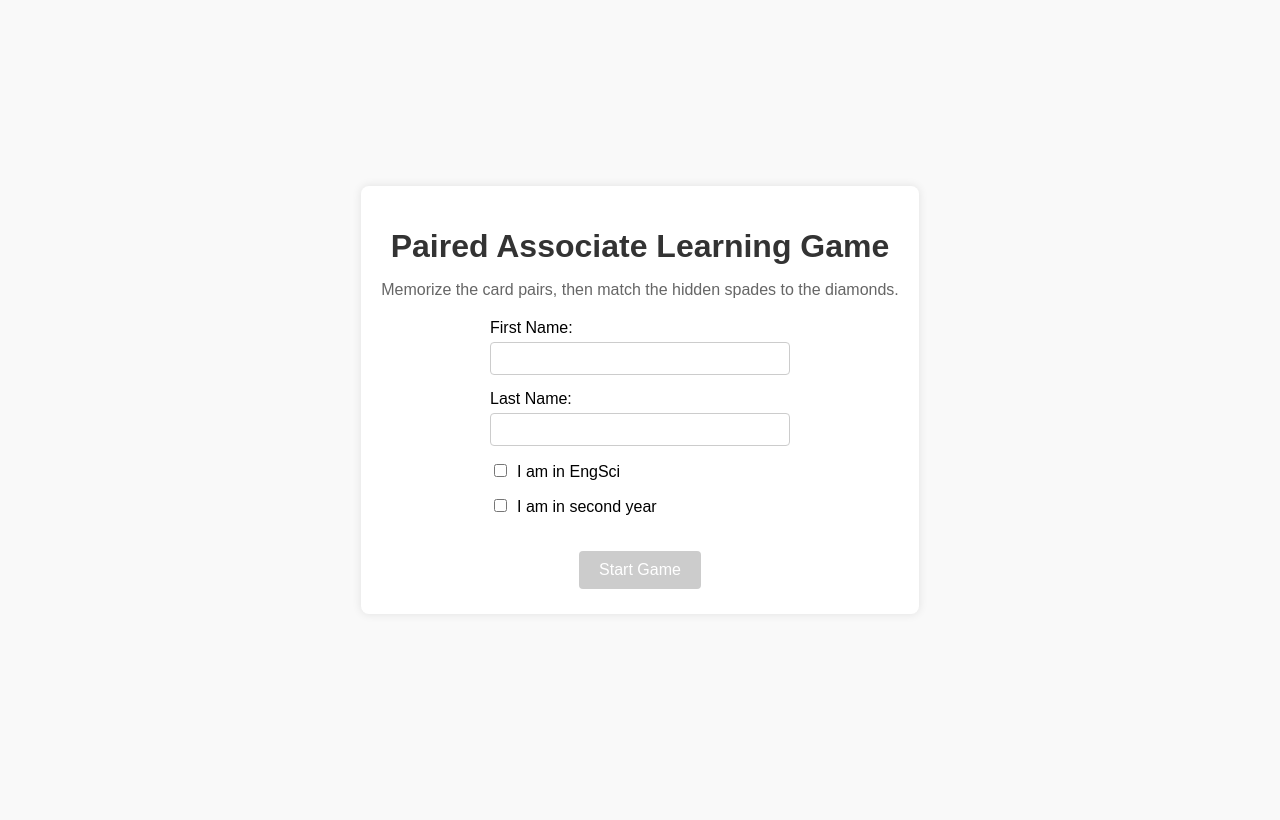
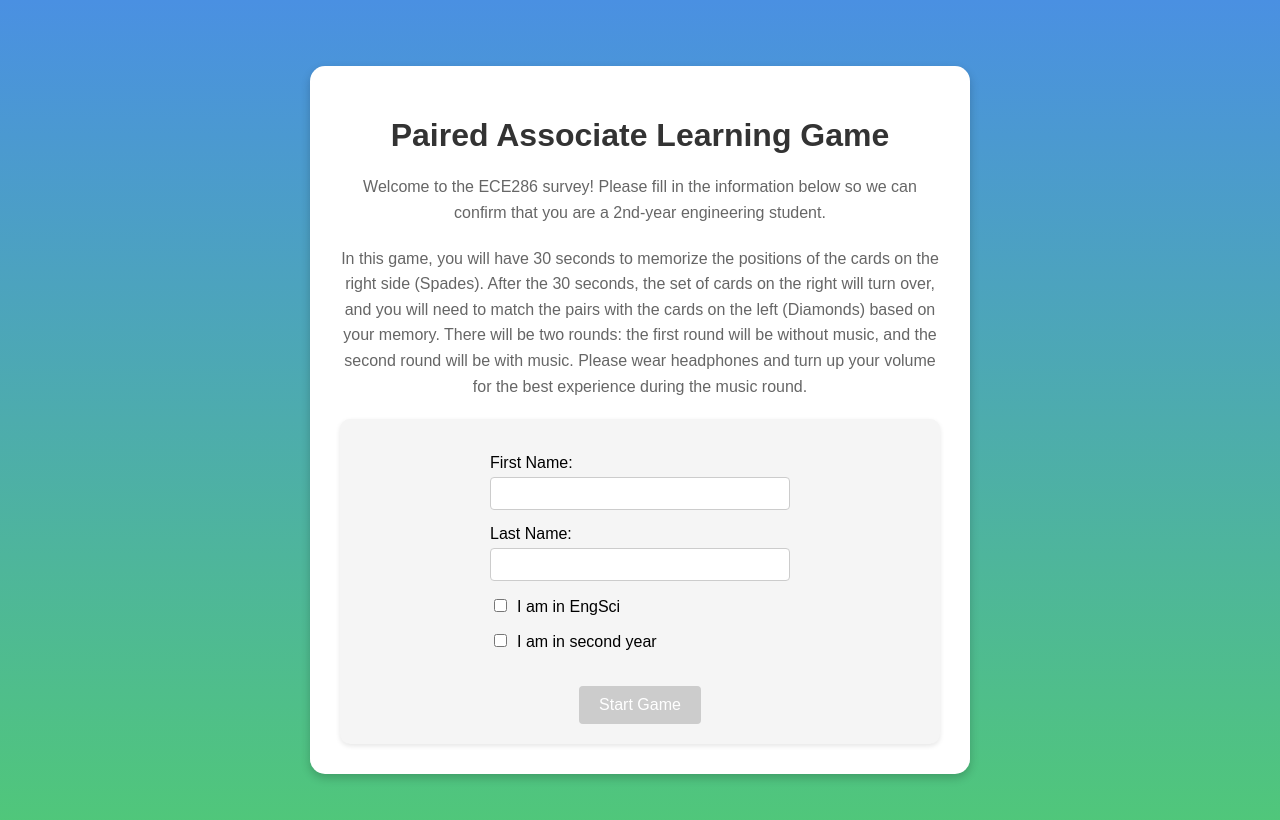
Before and after one commit to HariOmChadha/MemoryPairing, a React (Create React App) app: page / in a window 1280 px wide. Shown: the top 820 px of the page. Built offline with nearby package versions, Linux system fonts and the light colour scheme.

Commit message:
most of the website is done now. Just need to add in the submission code

```diff
--- a/package.json
+++ b/package.json
@@ -7,6 +7,7 @@
     "@testing-library/jest-dom": "^6.6.3",
     "@testing-library/react": "^16.2.0",
     "@testing-library/user-event": "^13.5.0",
+    "googleapis": "^148.0.0",
     "react": "^19.0.0",
     "react-dom": "^19.0.0",
     "react-scripts": "5.0.1",
--- a/src/App.css
+++ b/src/components/App.css
@@ -4,30 +4,38 @@
   flex-direction: column;
   align-items: center;
   justify-content: center;
-  background-color: #f9f9f9;
+  background: linear-gradient(to bottom, #4a90e2, #50c878); /* Blue to green gradient */
 }
 
 .results {
   max-width: 600px;
+  width: 100%;
   margin: 20px auto;
-  padding: 20px;
+  padding: 30px;
   background: white;
-  border-radius: 8px;
-  box-shadow: 0 0 10px rgba(0, 0, 0, 0.1);
+  border-radius: 15px;
+  box-shadow: 0 4px 10px rgba(0, 0, 0, 0.2);
   text-align: center;
 }
 
 .results h2 {
+  color: #50c878; /* Green text */
+  margin-bottom: 10px;
+}
+
+.results h3 {
   color: #333;
+  margin-bottom: 20px;
 }
 
 .results p {
   font-size: 16px;
   margin: 10px 0;
+  color: #666;
 }
 
 .game-container {
   margin-top: 20px;
-  max-width: 800px;
+  max-width: 1200px; /* Match Game.css */
   width: 100%;
 }
--- a/src/App.jsx
+++ b/src/components/App.jsx
@@ -1,10 +1,10 @@
 import React, { useState } from 'react';
-import MainPage from './components/MainPage';
-import Game from './components/Game';
+import MainPage from './MainPage';
+import Game from './Game';
 import './App.css';
 
 const App = () => {
-  const [page, setPage] = useState('main'); // 'main', 'gameNoMusic', 'gameWithMusic', 'results'
+  const [page, setPage] = useState('main');
   const [userData, setUserData] = useState({
     firstName: '',
     lastName: '',
@@ -15,6 +15,7 @@ const App = () => {
     noMusic: { time: null, score: null },
     withMusic: { time: null, score: null },
   });
+  const [showNextButton, setShowNextButton] = useState(false); // New state for Next button
 
   const handleStartGame = (data) => {
     setUserData(data);
@@ -27,19 +28,26 @@ const App = () => {
         ...prev,
         noMusic: { time, score },
       }));
-      setPage('gameWithMusic');
+      setShowNextButton(true); // Show the Next button instead of transitioning
     } else if (page === 'gameWithMusic') {
-      setResults((prev) => ({
-        ...prev,
+      const updatedResults = {
+        ...results,
         withMusic: { time, score },
-      }));
+      };
+      setResults(updatedResults);
       setPage('results');
     }
   };
 
+  const handleNext = () => {
+    setShowNextButton(false); // Hide the Next button
+    setPage('gameWithMusic'); // Transition to Round 2
+  };
+
   const resultsPage = () => (
     <div className="results">
-      <h2>Game Results for {userData.firstName} {userData.lastName}</h2>
+      <h2>Thanks a lot!</h2>
+      <h3>Game Results for {userData.firstName} {userData.lastName}</h3>
       <p>No Music - Time: {results.noMusic.time?.toFixed(2)} seconds, Accuracy: {results.noMusic.score}/12</p>
       <p>With Music - Time: {results.withMusic.time?.toFixed(2)} seconds, Accuracy: {results.withMusic.score}/12</p>
     </div>
@@ -50,16 +58,31 @@ const App = () => {
       {page === 'main' && <MainPage onStartGame={handleStartGame} />}
       {page === 'gameNoMusic' && (
         <div className="game-container">
-          <Game onGameFinish={handleGameFinish} playMusic={false} />
+          <Game
+            onGameFinish={handleGameFinish}
+            playMusic={false}
+            showNextButton={showNextButton}
+            onNext={handleNext}
+          />
         </div>
       )}
       {page === 'gameWithMusic' && (
         <div className="game-container">
-          <Game onGameFinish={handleGameFinish} playMusic={true} />
-          <audio autoPlay loop>
-            <source src="path/to/your/music.mp3" type="audio/mpeg" />
-            Your browser does not support the audio element.
-          </audio>
+          <Game
+            onGameFinish={handleGameFinish}
+            playMusic={true}
+            showNextButton={false}
+            onNext={handleNext}
+          />
+          <iframe
+            width="0"
+            height="0"
+            src="https://www.youtube.com/embed/pfs3AsE_sHI?start=273&autoplay=1&loop=1&playlist=pfs3AsE_sHI"
+            frameBorder="0"
+            allow="autoplay; encrypted-media"
+            allowFullScreen
+            title="background music"
+          ></iframe>
         </div>
       )}
       {page === 'results' && resultsPage()}
--- a/src/components/Game.css
+++ b/src/components/Game.css
@@ -1,12 +1,76 @@
 body {
   font-family: Arial, sans-serif;
-  text-align: center;
-  background-color: #f9f9f9;
+  background: linear-gradient(to bottom, #4a90e2, #50c878); /* Blue to green gradient */
+  margin: 0;
+  padding: 0;
+  min-height: 100vh;
 }
 
 .game {
-  max-width: 800px;
+  display: flex;
+  justify-content: center;
+  align-items: center;
+  min-height: 100vh;
+  padding: 20px;
+}
+
+.game-container {
+  max-width: 1000px;
+  width: 100%;
   margin: 20px auto;
+  padding: 30px;
+  background: white;
+  border-radius: 15px;
+  box-shadow: 0 4px 10px rgba(0, 0, 0, 0.2);
+  text-align: center;
+}
+
+.game-container h1 {
+  color: #333;
+}
+
+.game-container h2 {
+  color: #4a90e2; /* Blue text for the round display */
+  margin: 10px 0;
+}
+
+.timer {
+  background: #f5f5f5;
+  padding: 10px;
+  border-radius: 8px;
+  margin-bottom: 20px;
+  box-shadow: 0 2px 5px rgba(0, 0, 0, 0.1);
+}
+
+.timer p {
+  margin: 0;
+  font-size: 18px;
+  color: #4a90e2; /* Blue text */
+}
+
+.button-container {
+  margin-bottom: 20px;
+}
+
+.button-container button {
+  margin: 5px;
+  padding: 10px 20px;
+  font-size: 16px;
+  background-color: #4a90e2; /* Blue button */
+  color: white;
+  border: none;
+  border-radius: 4px;
+  cursor: pointer;
+  transition: background-color 0.3s;
+}
+
+.button-container button:hover {
+  background-color: #357abd; /* Darker blue on hover */
+}
+
+.button-container button:disabled {
+  background-color: #cccccc;
+  cursor: not-allowed;
 }
 
 .board {
@@ -20,6 +84,15 @@ body {
   display: flex;
   flex-direction: column;
   gap: 10px;
+  background: #f5f5f5;
+  padding: 15px;
+  border-radius: 10px;
+  box-shadow: 0 2px 5px rgba(0, 0, 0, 0.1);
+}
+
+.column h2 {
+  color: #333;
+  margin: 0 0 10px 0;
 }
 
 .card-grid {
@@ -46,6 +119,7 @@ body {
   background-position: center;
   border-radius: 5px;
   cursor: pointer;
+  box-shadow: 0 1px 3px rgba(0, 0, 0, 0.1);
 }
 
 .spade-slot {
@@ -53,20 +127,15 @@ body {
   height: 120px;
   border: 1px dashed #ccc;
   margin-left: 10px;
+  border-radius: 5px;
 }
 
 .hidden {
-  background-image: url("/images/back.png"); /* Path should work now */
+  /* Removed background-image; now handled inline */
 }
 
 .dragging {
   opacity: 0.5;
-}
-
-button {
-  margin: 5px;
-  padding: 10px 20px;
-  font-size: 16px;
 }
 
 .spade-position {
@@ -74,6 +143,7 @@ button {
   height: 120px;
   background-color: #eee;
   border: 1px solid #ddd;
+  border-radius: 5px;
 }
 
 .spade-position:empty {
--- a/src/components/MainPage.css
+++ b/src/components/MainPage.css
@@ -1,28 +1,46 @@
 body {
   font-family: Arial, sans-serif;
-  background-color: #f9f9f9;
+  background: linear-gradient(to bottom, #4a90e2, #50c878); /* Blue to green gradient */
   margin: 0;
   padding: 0;
+  min-height: 100vh;
 }
 
 .main-page {
+  display: flex;
+  justify-content: center;
+  align-items: center;
+  min-height: 100vh;
+  padding: 20px;
+}
+
+.main-page-container {
   max-width: 600px;
-  margin: 50px auto;
-  padding: 20px;
+  width: 100%;
+  margin: 0 auto;
+  padding: 30px;
   background: white;
-  border-radius: 8px;
-  box-shadow: 0 0 10px rgba(0, 0, 0, 0.1);
+  border-radius: 15px;
+  box-shadow: 0 4px 10px rgba(0, 0, 0, 0.2);
   text-align: center;
 }
 
-.main-page h1 {
+.main-page-container h1 {
   color: #333;
-  margin-bottom: 10px;
+  margin-bottom: 20px;
 }
 
-.main-page p {
+.main-page-container p {
   color: #666;
   margin-bottom: 20px;
+  line-height: 1.6;
+}
+
+.form-box {
+  background: #f5f5f5;
+  padding: 20px;
+  border-radius: 10px;
+  box-shadow: 0 2px 5px rgba(0, 0, 0, 0.1);
 }
 
 .main-page label {
@@ -51,12 +69,17 @@ body {
 .main-page button {
   padding: 10px 20px;
   font-size: 16px;
-  background-color: #4CAF50;
+  background-color: #4a90e2; /* Blue button */
   color: white;
   border: none;
   border-radius: 4px;
   cursor: pointer;
   margin-top: 20px;
+  transition: background-color 0.3s;
+}
+
+.main-page button:hover {
+  background-color: #357abd; /* Darker blue on hover */
 }
 
 .main-page button:disabled {
--- a/src/components/mainPage.jsx
+++ b/src/components/mainPage.jsx
@@ -15,8 +15,15 @@ const MainPage = ({ onStartGame }) => {
 
   return (
     <div className="main-page">
+      <div className="main-page-container">
         <h1>Paired Associate Learning Game</h1>
-      <p>Memorize the card pairs, then match the hidden spades to the diamonds.</p>
+        <p>
+          Welcome to the ECE286 survey! Please fill in the information below so we can confirm that you are a 2nd-year engineering student.
+        </p>
+        <p>
+          In this game, you will have 30 seconds to memorize the positions of the cards on the right side (Spades). After the 30 seconds, the set of cards on the right will turn over, and you will need to match the pairs with the cards on the left (Diamonds) based on your memory. There will be two rounds: the first round will be without music, and the second round will be with music. Please wear headphones and turn up your volume for the best experience during the music round.
+        </p>
+        <div className="form-box">
           <label>
             First Name:
             <input
@@ -53,6 +60,8 @@ const MainPage = ({ onStartGame }) => {
             Start Game
           </button>
         </div>
+      </div>
+    </div>
   );
 };
 
--- a/src/index.js
+++ b/src/index.js
@@ -1,8 +1,7 @@
 import React from 'react';
 import ReactDOM from 'react-dom/client';
 import './index.css';
-import App from './App';
-import reportWebVitals from './reportWebVitals';
+import App from './components/App'; // Updated path
 
 const root = ReactDOM.createRoot(document.getElementById('root'));
 root.render(
@@ -10,8 +9,3 @@ root.render(
     <App />
   </React.StrictMode>
 );
-
-// If you want to start measuring performance in your app, pass a function
-// to log results (for example: reportWebVitals(console.log))
-// or send to an analytics endpoint. Learn more: https://bit.ly/CRA-vitals
-reportWebVitals();
```
Also changed, not shown: src/components/Game.jsx (+46 -8 lines), 1 other file (tests, documents, lock files or other folders). Lines whose indentation alone changed are shown as unchanged.
